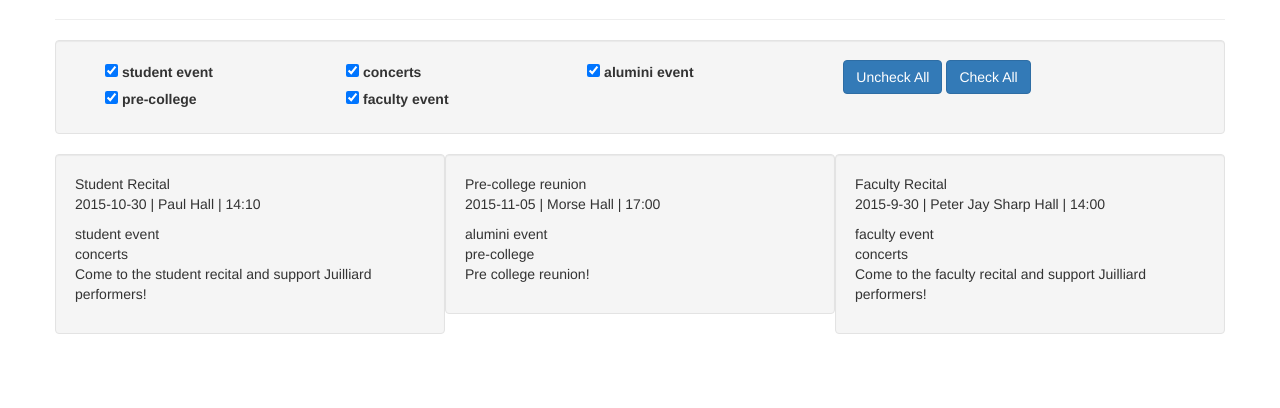
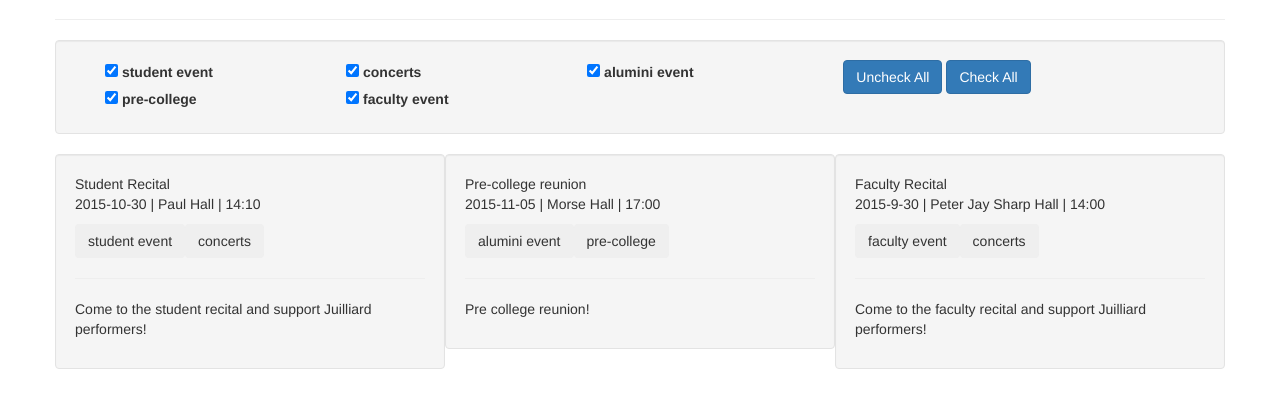
Before and after one commit to prid/juilliardOSA, a plain HTML site: page index.html in a window 1280 px wide. Shown: the part 88-496 px from the top of the page. Drawn offline with nearby package versions, Linux system fonts and the light colour scheme.

Commit message:
Update index.html

```diff
--- a/index.html
+++ b/index.html
@@ -29,7 +29,8 @@
     <div class="well col-md-4" ng-repeat="event in events | filter: filterByCategory">
       <span>{{event.name}}</span>
       <p>{{event.date}} | {{event.location}} | {{event.time}}</p>
-      <div ng-repeat="cat in event.categories">{{cat}}</div>
+      <button ng-repeat="cat in event.categories" class="btn">{{cat}}</button>
+      <hr>
       <p>{{event.description}}</p>
     </div>
   </div>
```
